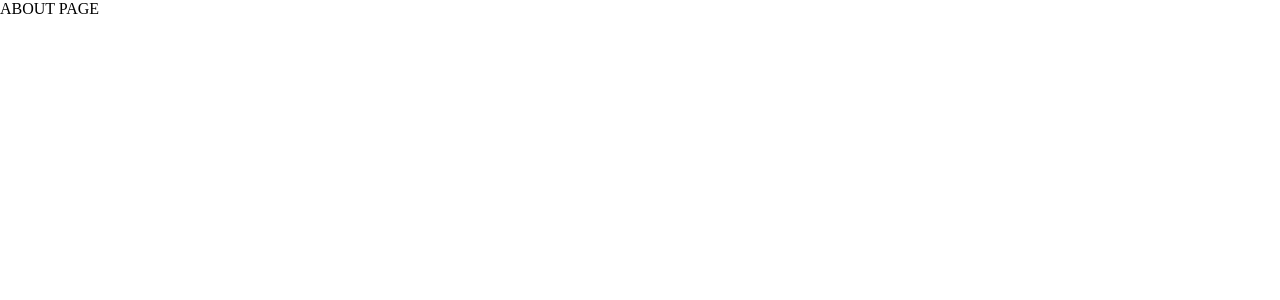
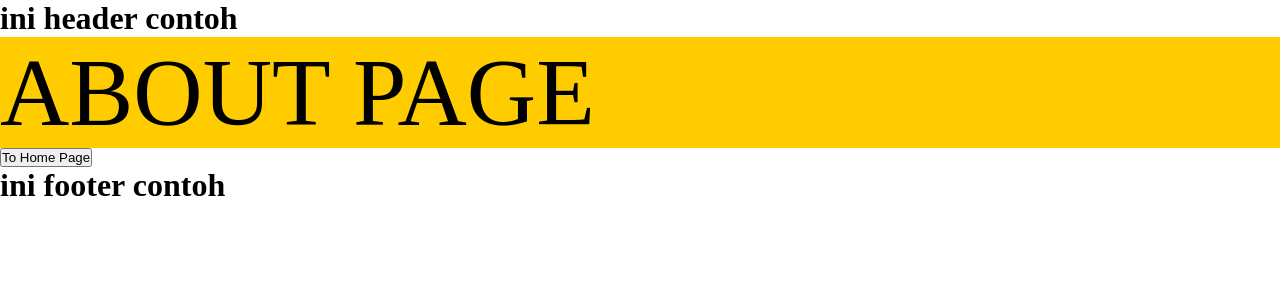
Before and after one commit to IgnatiusMD/TestingWebsite, a React (Create React App) app: page /about in a window 1280 px wide. Shown: the top 300 px of the page. Built offline with nearby package versions, Linux system fonts and the light colour scheme.

Commit message:
Add Header Footer and Fix Styles

```diff
--- a/src/App.js
+++ b/src/App.js
@@ -1,6 +1,6 @@
 import { BrowserRouter as Router, Switch, Route } from 'react-router-dom';
 
-import './App.scss';
+import './styles/main.scss';
 
 import HomePage from './pages/home-page/homePage';
 import AboutPage from './pages/about-page/aboutPage';
--- a/src/App.scss
+++ /dev/null
@@ -1,3 +0,0 @@
-@import "./styles/base/base";
-@import "./styles/base/colors";
-@import "./styles/base/fonts";
--- /dev/null
+++ b/src/component/common/Footer.jsx
@@ -0,0 +1,11 @@
+import React from 'react';
+
+const Footer = () => {
+    return (
+        <footer>
+            <h1>ini footer contoh</h1>
+        </footer>
+    )
+}
+
+export default Footer;
--- /dev/null
+++ b/src/component/common/Header.jsx
@@ -0,0 +1,11 @@
+import React from 'react';
+
+const Header = () => {
+    return (
+        <header>
+            <h1>ini header contoh</h1>
+        </header>
+    )
+}
+
+export default Header;
--- a/src/pages/about-page/aboutPage.jsx
+++ b/src/pages/about-page/aboutPage.jsx
@@ -1,9 +1,22 @@
 import React from "react";
+import { Link } from "react-router-dom";
+
+import Header from "../../component/common/Header";
+import Footer from "../../component/common/Footer";
 
 const AboutPage = () => {
     return (
         <React.Fragment>
-            <div>ABOUT PAGE</div>
+            <Header />
+            <div className="about-title">
+                ABOUT PAGE
+            </div>
+            <Link to="/">
+                <button>
+                    To Home Page
+                </button>
+            </Link>
+            <Footer />
         </React.Fragment>
     )
 }
--- a/src/pages/home-page/homePage.jsx
+++ b/src/pages/home-page/homePage.jsx
@@ -1,11 +1,22 @@
 import React from "react";
+import { Link } from "react-router-dom";
+
+import Header from "../../component/common/Header";
+import Footer from "../../component/common/Footer";
 
 const HomePage = () => {
     return (
         <React.Fragment>
+            <Header />
             <div className="home-title">
                 HOME PAGE
             </div>
+            <Link to="/about">
+                <button>
+                    To About Page
+                </button>
+            </Link>
+            <Footer />
         </React.Fragment>
     )
 }
--- a/src/styles/base/_colors.scss
+++ b/src/styles/base/_colors.scss
@@ -1,2 +1,3 @@
 $black: #2b2b2b;
 $white: #fbfbfb;
+$yellow: #ffcc00;
--- /dev/null
+++ b/src/styles/main.scss
@@ -0,0 +1,6 @@
+@import "./base/base";
+@import "./base/colors";
+@import "./base/fonts";
+
+@import "./pages/home-page";
+@import "./pages/about-page";
--- /dev/null
+++ b/src/styles/pages/_about-page.scss
@@ -0,0 +1,4 @@
+.about-title{
+    font-size: 96px;
+    background-color: $yellow;
+}
--- a/src/styles/pages/_home-page.scss
+++ b/src/styles/pages/_home-page.scss
@@ -1,4 +1,3 @@
 .home-title{
-    font-family: "PoppinsExtraBold";
-    font-size: 38px;
+    font-size: 96px;
 }
```
